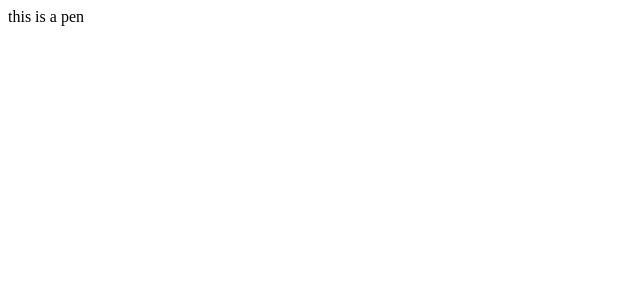
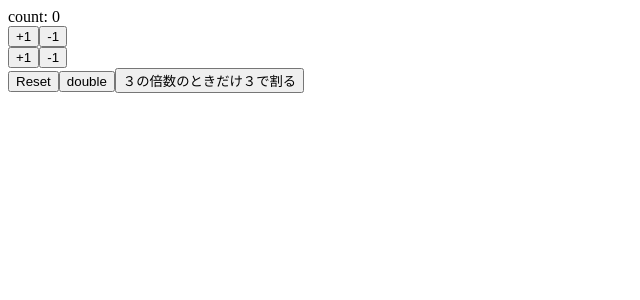
Before and after one commit to morry48/react-hooks-redux, a React (Create React App) app: page / in a window 1280 px wide. Shown: the top 300 px of the page, without its empty margins (0-640 px from the left). Built offline with nearby package versions, Linux system fonts and the light colour scheme.

Commit message:
my frist react Hooks

```diff
--- a/src/App.js
+++ b/src/App.js
@@ -1,10 +1,39 @@
-import React from 'react';
+import React, { useState } from 'react';
+
 
 function App() {
+  const [count, setCount] = useState(0);
+
+  const increament = () => setCount(count + 1);
+  const decreament = () => setCount(count - 1);
+
+  const increament2 = () => setCount(previounsCount => previounsCount + 1);
+  const decreament2 = () => setCount(previounsCount => previounsCount + 2);
+
+  const reset =() => setCount(0);
+  const double = () =>  setCount(count * 2);
+  const devide3 = () => {
+    if(count % 3 == 0){
+      return setCount(count / 3);
+    }
+  }
+
+
   return (
-    <div>
-      this is a pen
-    </div>
+    <React.Fragment>
+      <div>count: {count} </div>
+      <button onClick={increament}>+1</button>
+      <button onClick={decreament}>-1</button>
+      <div>
+        <button onClick={increament2}>+1</button>
+        <button onClick={decreament2}>-1</button>
+      </div>
+      <div>
+        <button onClick={reset}>Reset</button>
+        <button onClick={double}>double</button>
+        <button onClick={devide3}>３の倍数のときだけ３で割る</button>
+      </div>
+    </React.Fragment>
   );
 }
 
```
